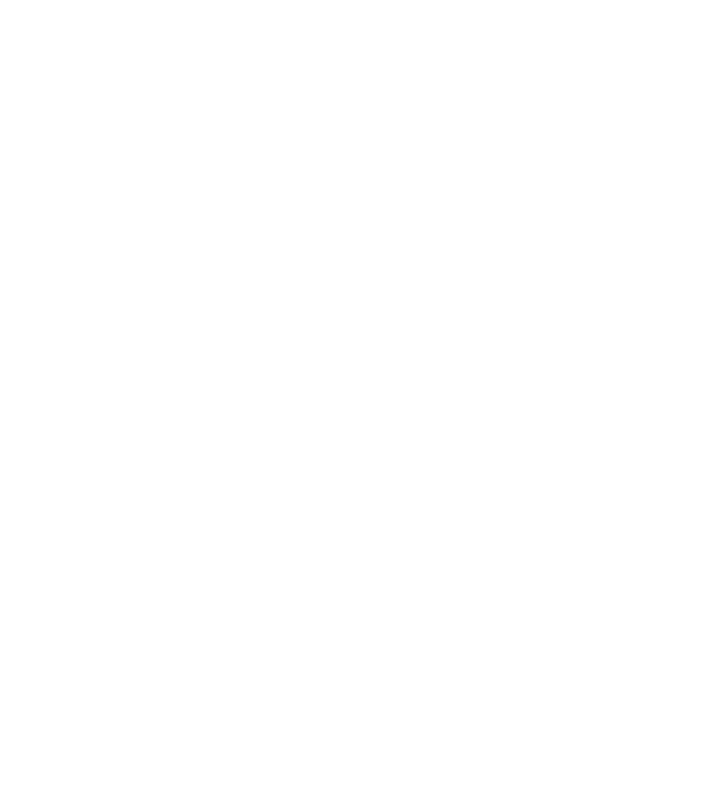
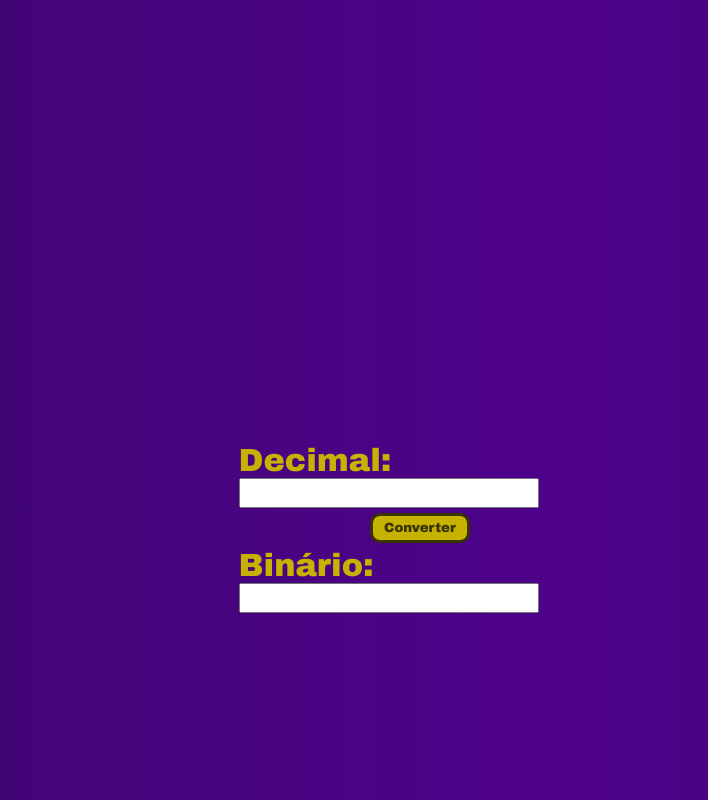
Before and after one commit to HendrickFS/DecimalToBinary-Converter, a plain HTML site: page index.html in a window 1280 px wide. Shown: the whole page, without its empty margins (285-993 px from the left). Drawn offline with Linux system fonts and the light colour scheme.

Commit message:
inputs added

```diff
--- a/index.html
+++ b/index.html
@@ -1,8 +1,15 @@
 <html>
     <head>
         <title>DecToBin Converter</title>
+        <link rel="stylesheet" href="style.css">
     </head>
     <body>
-
+        <div class="box">
+            <label for="enter" id="label">Decimal:</label>
+            <input type="text" name="enter" id="enter">
+            <input type="submit" value="Converter" id="btConversion">
+            <label for="exit" id="label">Binário:</label>
+            <input type="text" name="exit" id="enter">
+        </div>
     </body>
 </html>
--- a/style.css
+++ b/style.css
@@ -0,0 +1,52 @@
+body{
+    background-color:rgb(36, 33, 33) ;
+    background: linear-gradient(90deg,#240e41,#4e028b,#240e41);
+    background-size: 300% 300%;
+    animation: colors 3s ease infinite;
+}
+@keyframes colors {
+    0%{
+        background-position: 0% 50%;
+    }
+    50%{
+        background-position: 100% 50%;
+    }
+    100%{
+        background-position: 0% 50%;
+    }
+}
+.box{
+    width: 50%;
+    height: 50%;
+    padding: 10px;
+    position: relative;
+    left: 40%;
+    top: 40%;
+    max-width: 10%;
+    align-items: center;
+    align-content: center;
+    flex-direction: column;
+}
+#enter{
+    width: 300px;
+    height: 30px;
+}
+#label{
+    font-family: Arial black, Helvetica, sans-serif;
+    font-size: xx-large;
+    color: #c5b201;
+}
+#btConversion{
+    color: #3a3401;
+    font-family: Arial black, Helvetica, sans-serif;
+    margin: 5px;
+    position: relative;
+    left: 100%;
+    border-style: solid;
+    border-radius: 10px;
+    border-width: 3px;
+    border-color: #3a3401;
+    width: 100px;
+    height: 30px;
+    background-color: #c5b201;
+}
```
